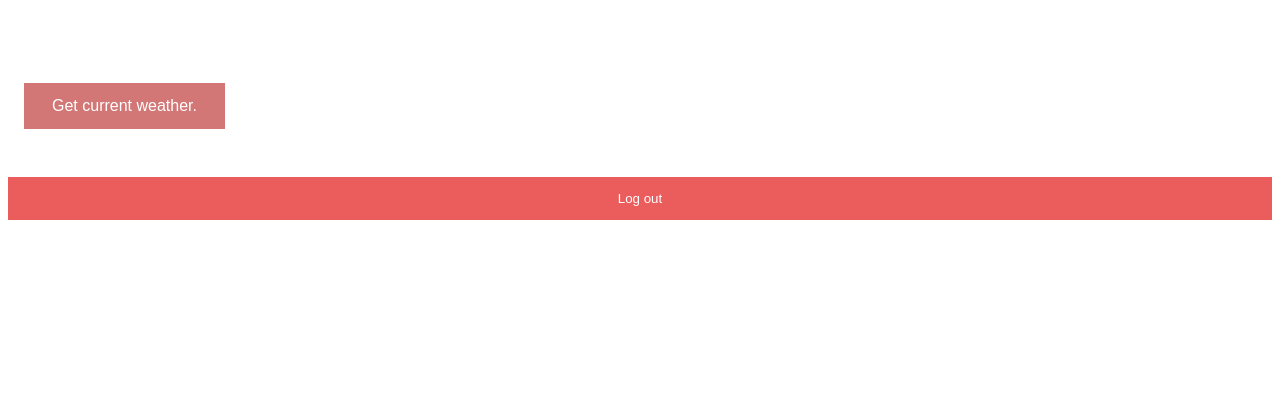
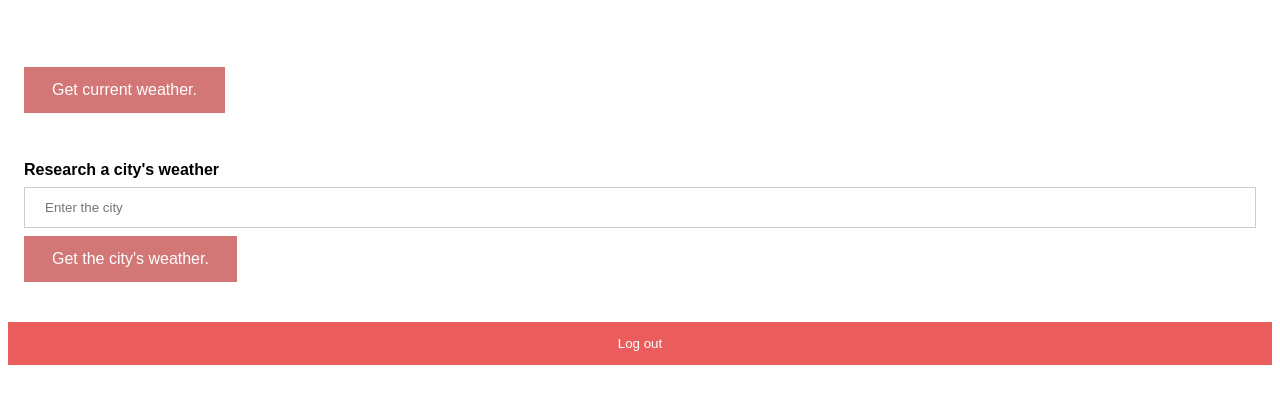
Before and after one commit to Salmasrj/webserver, a website: page public/dashboard.html in a window 1280 px wide. Shown: the part 61-464 px from the top of the page. Drawn offline with Linux system fonts and the light colour scheme; no server answers.

Commit message:
10.1. Add a search feature

```diff
--- /dev/null
+++ b/public/dashboard-page-scripts/searchWeather.js
@@ -0,0 +1,57 @@
+async function searchWeatherInformation(e) {
+    const apiKey = "76cb01ad9a2578a192f7863c7ec385fd";
+
+    // Find the user's city
+    const usernData = sessionStorage.getItem('username');
+    const cityData = document.getElementById('citySearch').value;
+
+    const url = `https://api.openweathermap.org/geo/1.0/direct?q=${cityData}&limit=1&appid=${apiKey}`;
+
+    // Fetch the coordinates
+    const response = await fetch(url);
+    if (!response.ok) {
+        throw new Error(`HTTP error! status: ${response.status}`);
+    }
+    const data = await response.json();
+    const lon = data[0].lon;
+    const lat = data[0].lat;
+    const country = data[0].country;
+    const state = data[0].state;
+
+    // Fetch the weather information
+    const weatherUrl = `https://api.openweathermap.org/data/2.5/weather?units=metric&lat=${lat}&lon=${lon}&appid=${apiKey}`;
+    const weatherResponse = await fetch(weatherUrl);
+    if (!weatherResponse.ok) {
+        throw new Error(`HTTP error! status: ${weatherResponse.status}`);
+    }
+    const weatherData = await weatherResponse.json();
+    const temperature = weatherData.main.temp;
+
+    const temperatureElement = document.getElementById('city_temperature');
+    temperatureElement.textContent = `The current temperature in ${cityData}, located in ${state} (${country}), is ${temperature}°C`;
+
+    const weatherCondition = weatherData.weather[0].main;
+    const imgElement = document.createElement('img');
+
+    switch (weatherCondition) {
+    case 'Clear':
+        imgElement.src = '/weather-pictures/Clear.png';
+        break;
+    case 'Clouds':
+        imgElement.src = '/weather-pictures/Clouds.png';
+        break;
+    case 'Rain':
+        imgElement.src = '/weather-pictures/Rain.png';
+        break;
+    case 'Snow':
+        imgElement.src = '/weather-pictures/Snow.png';
+        break;
+    case 'Thunderstorm':
+        imgElement.src = '/weather-pictures/Thunderstorm.png';
+        break;
+    }
+
+    const container = document.getElementById('research_temperature');
+    container.innerHTML = '';
+    container.appendChild(imgElement);
+}
--- a/public/dashboard.html
+++ b/public/dashboard.html
@@ -7,6 +7,7 @@
         <script src="/dashboard-page-scripts/updateCurrentWeatherInformation.js" defer></script>
         <script src="/dashboard-page-scripts/logout.js" defer></script>
         <script src="/dashboard-page-scripts/updateUserData.js" defer></script>
+        <script src="/dashboard-page-scripts/searchWeather.js" defer></script>
     </head>
     <body onload="updateUserData()">
         <h1><span id="uContainer"></span>'s Dashboard</h1>
@@ -14,11 +15,15 @@
             <img src="" id="imContainer" class="avatar"><span id=""></span>
         </div>
         <div class="container">
+            <button id="weather-button" type="button" class="btn psw" onclick="updateCurrentWeatherInformation(event)">Get current weather.</button>
             <p id="temperature"></p>
-            <button id="weather-button" type="button" class="btn psw" onclick="updateCurrentWeatherInformation(event)">Get current weather.</button>
         </div>
-        <div class="imgcontainer" id="weather-icon">
-
+        <div class="container">
+            <label><b>Research a city's weather</b></label>
+            <input id="citySearch" type="text" placeholder="Enter the city" required>
+            <button id="weather-button" type="button" class="btn psw" onclick="searchWeatherInformation(event)">Get the city's weather.</button>
+            <p id="research_temperature"></p>
+            <p id="city_temperature"></p>
         </div>
         <div>
             <input type="submit" onclick="logout()" value="Log out">
```
